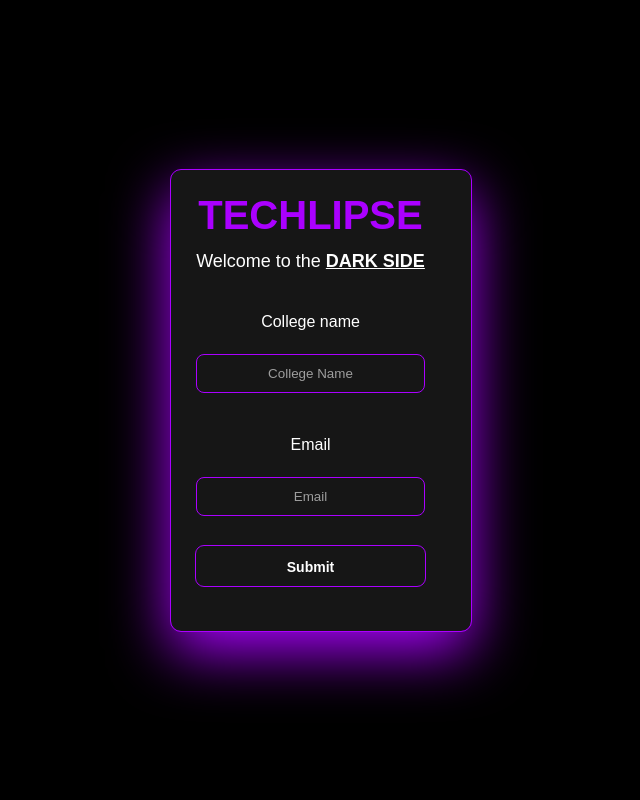
After one commit to sea-rod/xavier-connect, a Django app: template xconnect_backend/events/templates/college_regis.html in a window 1280 px wide. The commit adds this page. Shown: the whole page, without its empty margins (319-959 px from the left). Run offline with Django 4.2, Linux system fonts and the light colour scheme; the template is opened without the code that fills it: values that come from a table or form of the project are taken from there, others are empty.

Commit message:
updated forms

```diff
--- a/xconnect_backend/events/forms.py
+++ b/xconnect_backend/events/forms.py
@@ -19,7 +19,7 @@ class EventPartForm(forms.Form):
                     label=label,
                     widget=forms.TimeInput(
                         attrs={
-                            "class": "form-control mb-2",
+                            "class": "form-control",
                             "placeholder": f"participant {part_num+1}",
                         }
                     ),
@@ -30,7 +30,7 @@ class CollegeRegisterForm(forms.ModelForm):
     college_name = forms.CharField(
         widget=forms.TextInput(
             attrs={
-                "class": "form-control mb-2",
+                "class": "form-control",
                 "placeholder": "College Name",
             }
         )
@@ -39,7 +39,7 @@ class CollegeRegisterForm(forms.ModelForm):
     email = forms.EmailField(
         widget=forms.TextInput(
             attrs={
-                "class": "form-control mb-2",
+                "class": "form-control",
                 "placeholder": "Email",
             }
         )
--- a/xconnect_backend/events/serializer.py
+++ b/xconnect_backend/events/serializer.py
@@ -8,7 +8,7 @@ class SubEventSerializer(serializers.HyperlinkedModelSerializer):
 
     class Meta:
         model = SubEvent
-        fields = ("id", "event_id", "name", "desc", "no_of_participants", "url")
+        fields = ("id", "event_id", "name", "desc", "no_of_participants", "url","img")
 
 
 class EventSerializer(serializers.HyperlinkedModelSerializer):
--- /dev/null
+++ b/xconnect_backend/events/templates/college_regis.html
@@ -0,0 +1,47 @@
+<!DOCTYPE html>
+<html lang="en">
+{% load static %}
+<head>
+    <meta charset="UTF-8">
+    <meta name="viewport" content="width=device-width, initial-scale=1.0">
+    <title>Techlipse</title>
+    <link href="https://cdn.jsdelivr.net/npm/bootstrap@5.3.2/dist/css/bootstrap.min.css" rel="stylesheet"
+        integrity="sha384-T3c6CoIi6uLrA9TneNEoa7RxnatzjcDSCmG1MXxSR1GAsXEV/Dwwykc2MPK8M2HN" crossorigin="anonymous">
+    <script src="https://cdn.jsdelivr.net/npm/bootstrap@5.3.2/dist/js/bootstrap.bundle.min.js"
+        integrity="sha384-C6RzsynM9kWDrMNeT87bh95OGNyZPhcTNXj1NW7RuBCsyN/o0jlpcV8Qyq46cDfL"
+        crossorigin="anonymous"></script>
+    <link rel="stylesheet" href="{% static 'css/style.css' %}">
+
+</head>
+
+<body>
+    <div id="background-container">
+        <div class="container">
+            <div id="form-ui">
+                <form action="" method="post" id="form" class="d-flex m-auto">
+                    <div id="form-body">
+                        <div id="welcome-lines">
+                            <div id="welcome-line-1">TECHLIPSE</div>
+                            <div id="welcome-line-2">Welcome to the <span
+                                    style="text-decoration: underline;"><strong>DARK SIDE</strong></span></div>
+                        </div>
+                        {% csrf_token %}
+                        {% for item in form %}
+                        <div id="input-area">
+                            <div class="form-inp" style="color: white; margin-bottom: 30px">
+                                <label for="text">{{ item.label }}</label>
+                                {{ item }}
+                            </div>
+                        </div>
+                        {% endfor %}
+                        <div id="submit-button-cvr" style="margin-bottom: 20px">
+                            <button id="submit-button" type="submit" class="btn btn-primary">Submit</button>
+                        </div>
+                    </div>
+                </form>
+            </div>
+        </div>
+    </div>
+</body>
+
+</html>
--- a/xconnect_backend/events/views.py
+++ b/xconnect_backend/events/views.py
@@ -55,7 +55,7 @@ class SubEventDetailsAPI(
 
 class RegisterGet(DetailView):
     model = Event
-    template_name = "register_participants.html"
+    template_name = "college_regis.html"
 
     def get_context_data(self, **kwargs) -> dict:
         context = super().get_context_data(**kwargs)
@@ -66,7 +66,7 @@ class RegisterGet(DetailView):
 class RegisterPost(SingleObjectMixin, FormView):
     model = Event
     form_class = CollegeRegisterForm
-    template_name = "register_participants.html"
+    template_name = "college_regis.html"
 
     def post(self, request, *args, **kwargs) -> HttpResponse:
         self.object = self.get_object()
--- /dev/null
+++ b/xconnect_backend/static/css/style.css
@@ -0,0 +1,134 @@
+body {
+    margin: 0;
+    font-family: 'Arial', sans-serif;
+}
+
+#background-container {
+    background-color: #000000;
+    min-height: 100vh;
+    display: flex;
+    justify-content: center;
+    align-items: center;
+}
+
+#form {
+    width: 300px;
+    margin-top: 50px;
+    padding: 25px;
+    background-color: #161616;
+    box-shadow: 0px 20px 60px #aa00ff;
+    outline: 1px solid #aa00ff;
+    border-radius: 10px;
+}
+
+.form-inp label {
+    margin-bottom: 20px;
+    display: block;
+    text-align: center;
+    color: white;
+}
+
+#welcome-lines {
+    text-align: center;
+    line-height: 1;
+}
+
+#welcome-line-1 {
+    color: #aa00ff;
+    font-weight: 600;
+    font-size: 40px;
+}
+
+#welcome-line-2 {
+    color: #FFFFFF;
+    font-size: 18px;
+    margin-top: 17px;
+}
+
+#input-area {
+    margin-top: 40px;
+}
+
+.form-inp input {
+    width: 100%;
+    padding: 11px 25px;
+    background: transparent;
+    border: 1px solid #aa00ff;
+    line-height: 1;
+    border-radius: 8px;
+    color: #aa00ff;
+    font-size: 13.4px;
+    outline: none;
+}
+
+.form-inp input:focus {
+    border: 1px solid #aa00ff;
+}
+
+#submit-button-cvr {
+    margin-top: 20px;
+}
+
+#submit-button {
+    width: 100%;
+    color: #FFFFFF;
+    background-color: transparent;
+    font-weight: 600;
+    font-size: 14px;
+    padding: 14px 13px 12px 13px;
+    border: 0;
+    outline: 1px solid #aa00ff;
+    border-radius: 8px;
+    line-height: 1;
+    cursor: pointer;
+    transition: all ease-in-out .3s;
+}
+
+#submit-button:hover {
+    background-color: #aa00ff;
+    color: #161616;
+}
+
+/* #forgot-pass {
+  text-align: center;
+  margin-top: 10px;
+}
+
+#forgot-pass a {
+  color: #FFFFFF;
+  font-size: 12px;
+  text-decoration: none;
+} */
+
+/* #bar {
+  position: absolute;
+  left: 50%;
+  bottom: -50px;
+  width: 28px;
+  height: 8px;
+  background-color: #00FF7F;
+  border-radius: 10px;
+} */
+
+/* #bar:before,
+#bar:after {
+  content: "";
+  position: absolute;
+  width: 8px;
+  height: 8px;
+  background-color: #ececec;
+  border-radius: 50%;
+}
+
+#bar:before {
+  right: -20px;
+}
+
+#bar:after {
+  right: -38px;
+} */
+
+.form-inp input::placeholder {
+    color: rgb(158, 158, 158);
+    text-align: center;
+}
--- a/xconnect_backend/xavier_connect/settings.py
+++ b/xconnect_backend/xavier_connect/settings.py
@@ -123,7 +123,9 @@ USE_TZ = True
 # Static files (CSS, JavaScript, Images)
 # https://docs.djangoproject.com/en/4.2/howto/static-files/
 
-STATIC_URL = "static/"
+STATIC_URL = "/static/"
+STATICFILES_DIRS = [BASE_DIR / "static"]
+STATIC_ROOT = BASE_DIR / "staticfiles"
 
 # Default primary key field type
 # https://docs.djangoproject.com/en/4.2/ref/settings/#default-auto-field
@@ -178,3 +180,5 @@ CORS_ORIGIN_WHITELIST = (
     "http://localhost:3000",
     "http://localhost:8000",
 )
+
+DOCS_ROOT = "docs/"
--- a/xconnect_backend/xavier_connect/urls.py
+++ b/xconnect_backend/xavier_connect/urls.py
@@ -18,6 +18,7 @@ from django.contrib import admin
 from django.urls import path, include
 from django.contrib.auth import urls
 from rest_framework_simplejwt.views import TokenObtainPairView, TokenRefreshView
+from .view import download_file
 
 urlpatterns = [
     path("admin/", admin.site.urls),
@@ -32,4 +33,5 @@ urlpatterns = [
     path("api/accounts/", include("accounts.urls")),
     path("api/canteen/", include("canteen.urls")),
     path("api/events/", include("events.urls")),
+    path("docs/<str:file_path>/", download_file),
 ]
```
Also changed, not shown: xconnect_backend/events/templates/register_participants.html (+30 -47 lines), xconnect_backend/static/css/register.css (added, +27 -0 lines), xconnect_backend/xavier_connect/view.py (added, +15 -0 lines).
